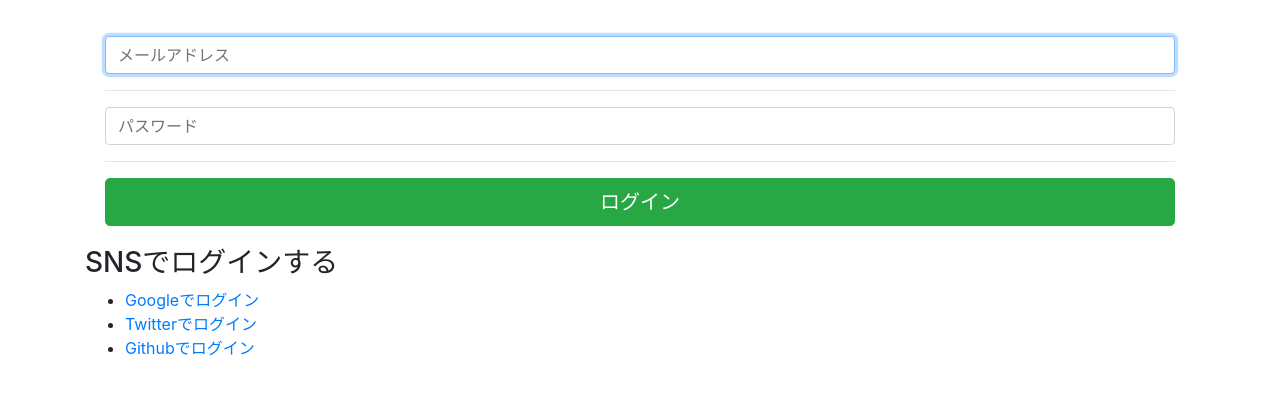
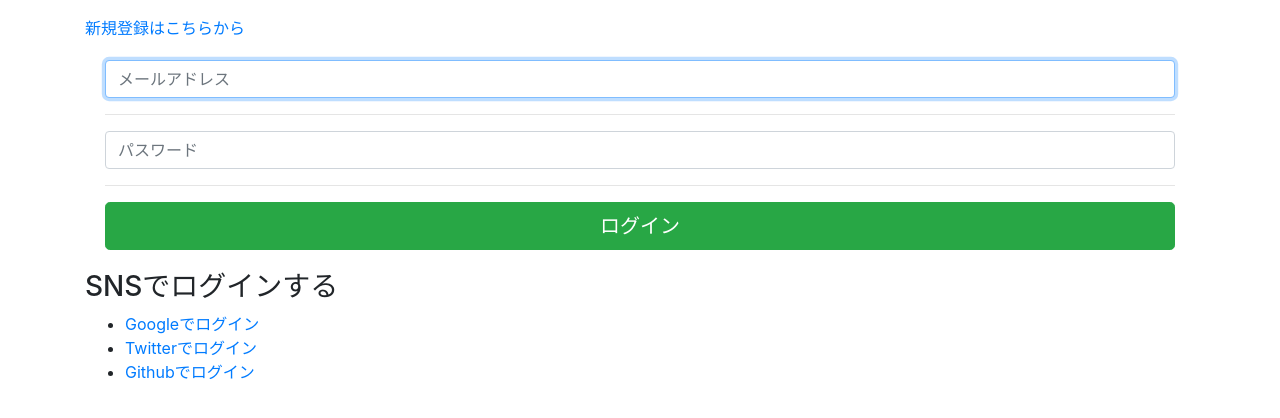
Before and after one commit to sj-824/portfolio, a Django app: page /login in a window 1280 px wide. Shown: the top 418 px of the page. Run offline with Django 3.2, Linux system fonts and the light colour scheme; some libraries are stand-ins or nearby versions.

Commit message:
add new register

```diff
--- a/accounts/templates/accounts/login.html
+++ b/accounts/templates/accounts/login.html
@@ -1,7 +1,10 @@
 {% extends 'accounts/base2.html' %}
 {% load socialaccount %}
+{% load static %}
 {% block content %}
+<link rel="stylesheet" href="{% static 'login-mod.css' %}">
 <div id = 'wrapper'>
+    <a class = 'signup' href="{% url 'accounts:user_create' %}">新規登録はこちらから</a>
     <form action="" method = 'POST'>
         <div>
             <div>
```
